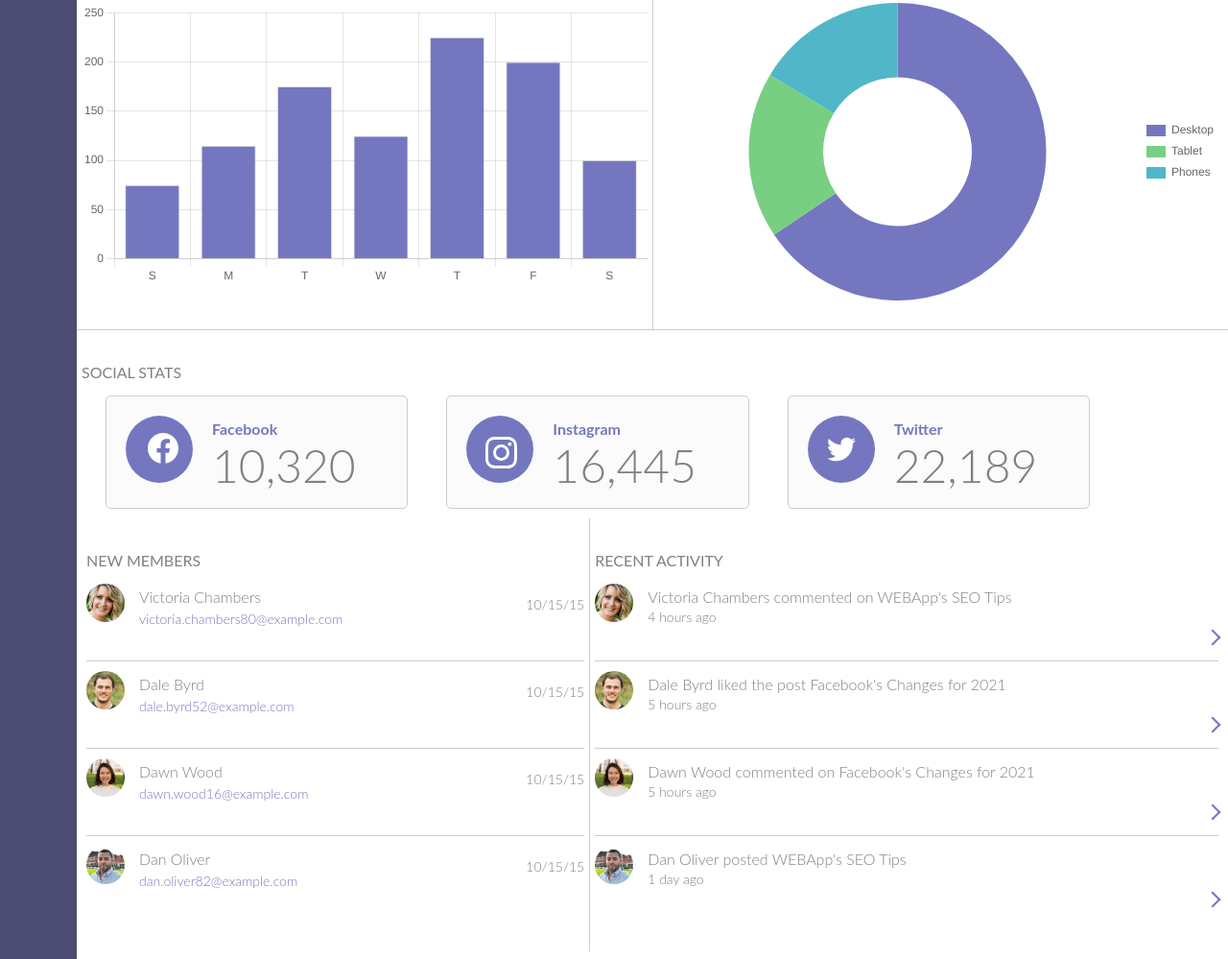
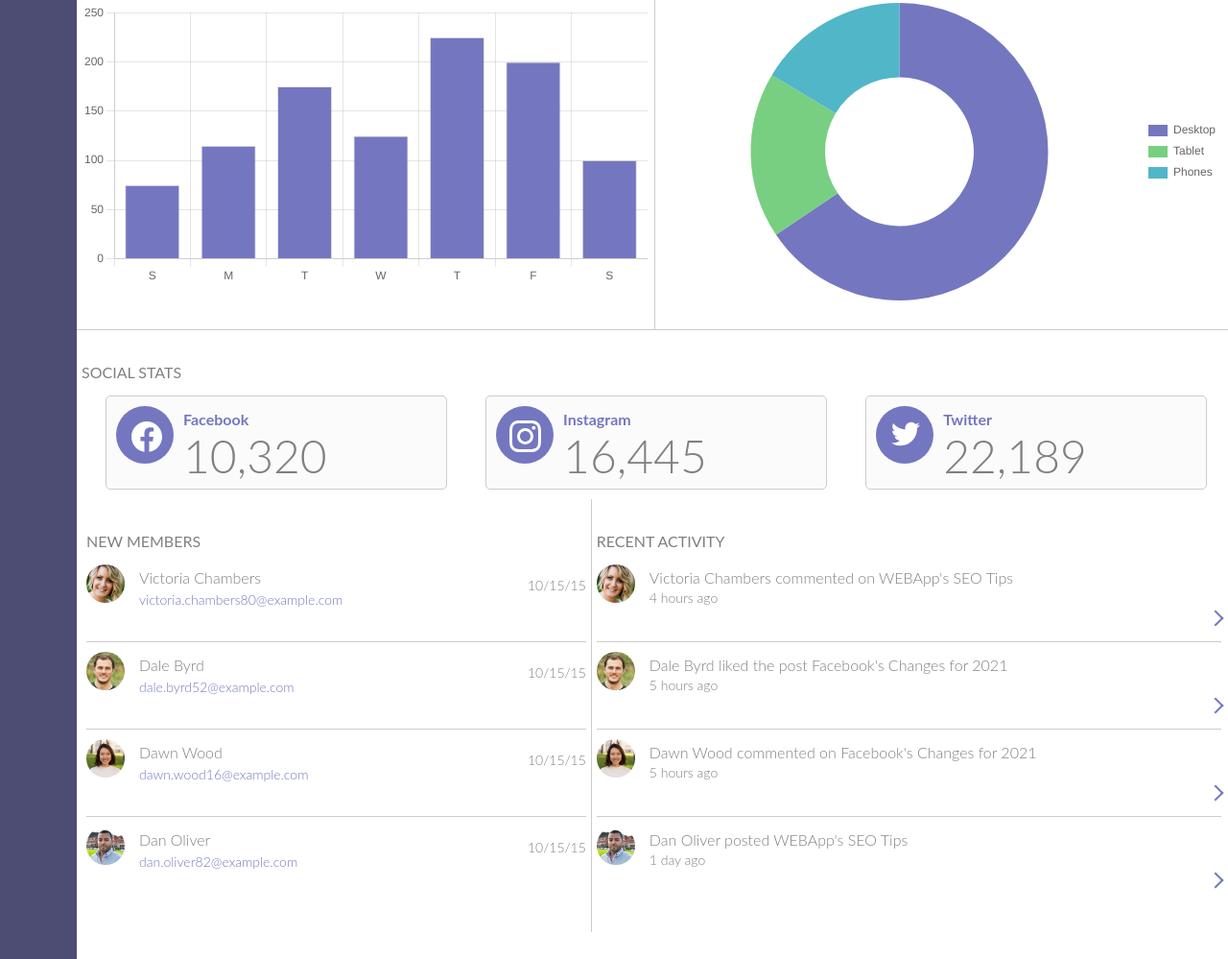
Before and after one commit to amckeownwvnet/Web-App, a website built with Parcel: page index.html in a window 1280 px wide. Shown: the part 838-1837 px from the top of the page at 96% size. Built offline with nearby package versions, Linux system fonts and the light colour scheme.

Commit message:
Final commit???

```diff
--- a/scss/components/_grid.scss
+++ b/scss/components/_grid.scss
@@ -22,6 +22,7 @@ header {
 nav {
 	background-color: $purple;
 	grid-area: nav;
+	display: flex;
 }
 
 main {
@@ -65,6 +66,7 @@ grid-template-areas:
 
 		&.show-alert {
 			display: grid;
+			width: 94vw;
 		}
 		.tab {
 			grid-area: tab;
@@ -93,8 +95,8 @@ grid-template-areas:
 		.social {
 			.submodule-container {
 				flex-direction: row;
-				width: 90%;
-				justify-content: space-evenly;
+				justify-content: flex-start;
+
 
 
 				.submodule {
--- a/scss/components/_images.scss
+++ b/scss/components/_images.scss
@@ -55,6 +55,7 @@ nav{
 		filter: invert(100%);
 		@media (min-width: 768px) {
 			margin: auto;
+			width: 90%;
 		}
 	}
 }
@@ -63,31 +64,31 @@ nav{
 	.submodule {
 		.social-icon {
 				background: $lavender;
-				width: 70px;
-		    	height: 70px;
+				width: 60px;
+		    	height: 60px;
 		    	border-radius: 50%;
 		    	position: relative;
 		    	display: inline-block;
-				margin-right: 20px;
+				margin-right: 10px;
 			.icon{
 				position: absolute;
 				&.facebook {
 					width: 40px;
 					height: 32px;
-					top: 1.15em;
-					left: 1.2em;
+					top: 1.0em;
+					left: 0.75em;
 				}
 				&.instagram{
 					width: 33px;
 					height: 37px;
-					top: 1.25em;
-					left: 1.25em;
+					top: .8em;
+					left: .9em;
 				}
 				&.twitter {
 					width: 30px;
 					height: 30px;
-					top: 1.25em;
-					left: 1.25em;
+					top: .9em;
+					left: 1em;
 				}
 				path{
 					fill: $white;
--- a/scss/components/_sections.scss
+++ b/scss/components/_sections.scss
@@ -34,7 +34,7 @@ header {
 			align-items: center;
 		}
 		@media (min-width: 768px){
-			padding-right: 16px;
+			padding-right: 5px;
 		}
 	}
 }
@@ -244,7 +244,7 @@ main {
 		background-color: $off-white;
 		border: 1px solid $grey;
 		border-radius: 5px;
-		padding: 20px;
+		padding: 10px;
 		margin-bottom: 20px;
 		.shares {
 			h4 {
@@ -270,3 +270,7 @@ main {
 .memwrap{
 	display:grid;
 }
+
+.chart-container{
+	width: auto;
+}
```
Also changed, not shown: scss/styles.css, 1 other file.
